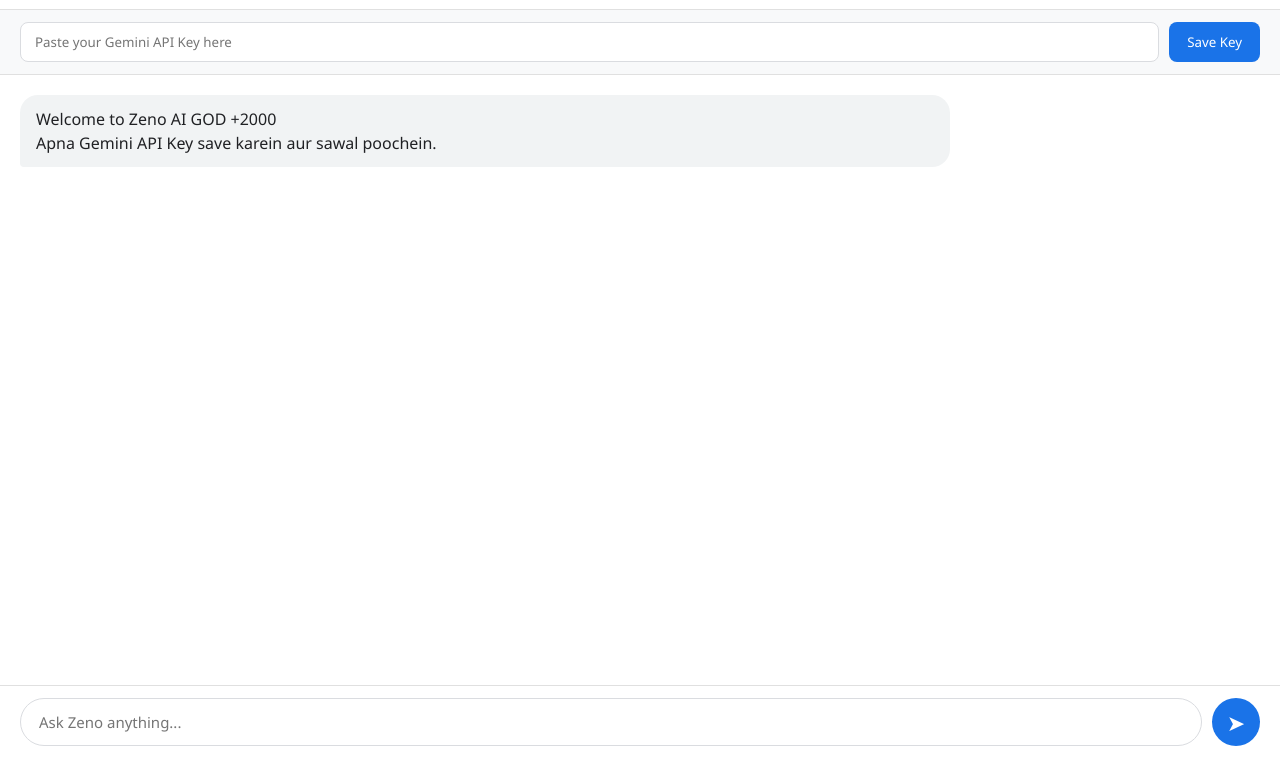
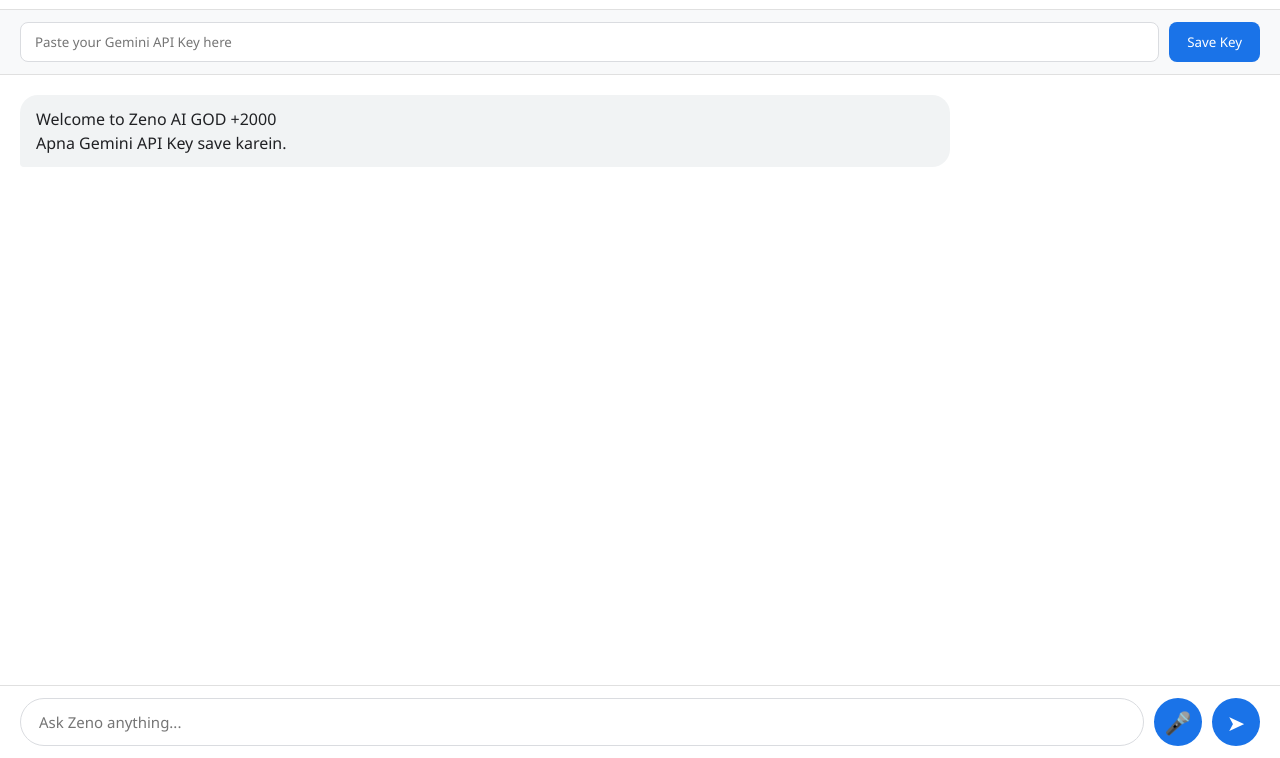
Before and after one commit to Junaid2222/zenoai, a plain HTML site: page Index2.html in a window 1280 px wide. Shown: the part 42-800 px from the top of the page. Drawn offline with Linux system fonts and the light colour scheme.

Commit message:
Update Index2.html

```diff
--- a/Index2.html
+++ b/Index2.html
@@ -19,7 +19,7 @@
 .ai { background:#f1f3f4; margin-right:auto; border-bottom-left-radius:4px; }
 .footer { display:flex; padding:12px 20px; border-top:1px solid #e0e0e0; gap:10px; background:#fff; }
 .input-box { flex:1; border:1px solid #dadce0; border-radius:24px; padding:12px 18px; font-size:15px; }
-.mic-btn { background:#1a73e8; border:none; border-radius:50%; width:48px; height:48px; color:white; font-size:22px; cursor:pointer; }
+.btn { background:#1a73e8; border:none; border-radius:50%; width:48px; height:48px; color:white; font-size:22px; cursor:pointer; }
 </style>
 </head>
 <body>
@@ -32,11 +32,12 @@
   <button class="save-btn" onclick="saveKey()">Save Key</button>
 </div>
 <div class="chat-area" id="chat">
-  <div class="msg ai">Welcome to Zeno AI GOD +2000<br>Apna Gemini API Key save karein aur sawal poochein.</div>
+  <div class="msg ai">Welcome to Zeno AI GOD +2000<br>Apna Gemini API Key save karein.</div>
 </div>
 <div class="footer">
   <input type="text" id="userInput" class="input-box" placeholder="Ask Zeno anything..." onkeypress="if(event.key==='Enter') sendMessage()">
-  <button class="mic-btn" onclick="sendMessage()">➤</button>
+  <button class="btn" onclick="startVoice()">🎤</button>
+  <button class="btn" onclick="sendMessage()">➤</button>
 </div>
 
 <script>
@@ -51,17 +52,18 @@
   const key = localStorage.getItem('geminiKey');
   if(!message) return;
   if(!key) { alert('Pehle API Key save karein'); return; }
-
   addMsg(message, 'user');
   input.value = '';
+  getAIResponse(message, key);
+}
 
+async function getAIResponse(message, key) {
   const chat = document.getElementById('chat');
   const loading = document.createElement('div');
   loading.className = 'msg ai';
   loading.innerText = 'Zeno soch raha hai...';
   chat.appendChild(loading);
   chat.scrollTop = chat.scrollHeight;
-
   try {
     const res = await fetch(`https://generativelanguage.googleapis.com/v1beta/models/gemini-1.5-flash:generateContent?key=${key}`, {
       method: 'POST',
@@ -84,6 +86,10 @@
   document.getElementById('chat').appendChild(div);
   document.getElementById('chat').scrollTop = document.getElementById('chat').scrollHeight;
 }
+
+function startVoice() {
+  alert('Voice feature agle update me aayega. Abhi type karke bhejein.');
+}
 </script>
 </body>
 </html>
```
